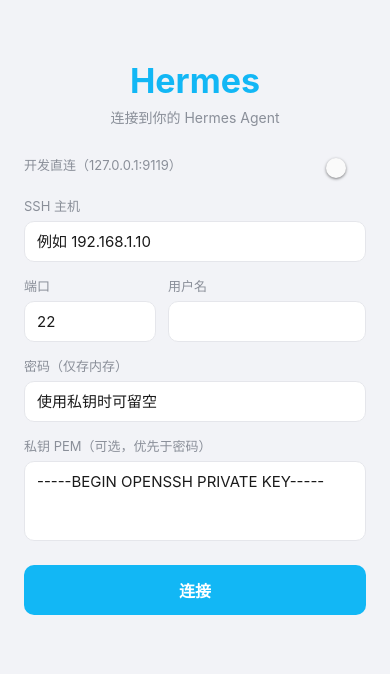
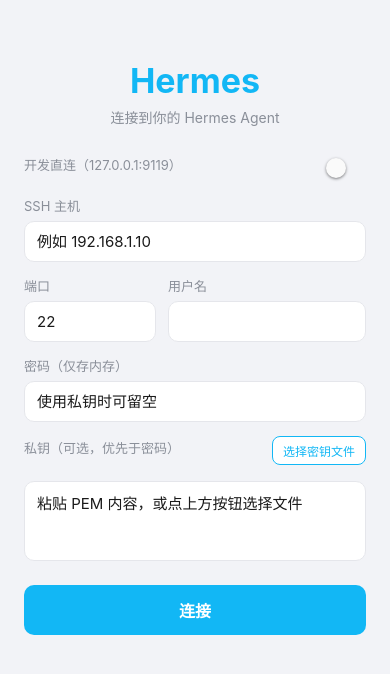
Before and after one commit to CobyLee66/HermesChat, a React Native app: screen /ConnectionSetup in a window 390 px wide. Both pictures are taken after a click on the element 346 px from the left and 167 px from the top of the page. Shown: the top 674 px of the page. Built offline with nearby package versions, Linux system fonts and the light colour scheme.

Commit message:
fix: allow cleartext HTTP/WS for LAN, SSH key file picker, hermes app icon
- manifestPlaceholders usesCleartextTraffic=true (release 默认禁明文导致直连失败)
- ConnectionSetupScreen: 选择私钥文件按钮（document-picker + fs）
- 应用图标换成 hermes-agent.png 全密度

```diff
--- a/package.json
+++ b/package.json
@@ -16,6 +16,8 @@
     "@react-navigation/native-stack": "^7.18.10",
     "react": "19.2.3",
     "react-native": "0.87.1",
+    "react-native-document-picker": "^9.3.1",
+    "react-native-fs": "^2.20.0",
     "react-native-safe-area-context": "^5.5.2",
     "react-native-screens": "^4.27.0",
     "zustand": "^5.0.15"
--- a/src/screens/ConnectionSetupScreen.tsx
+++ b/src/screens/ConnectionSetupScreen.tsx
@@ -1,6 +1,7 @@
 import React, {useEffect} from 'react';
 import {
   ActivityIndicator,
+  Alert,
   KeyboardAvoidingView,
   Platform,
   ScrollView,
@@ -13,6 +14,8 @@
 } from 'react-native';
 import {useNavigation} from '@react-navigation/native';
 import type {NativeStackNavigationProp} from '@react-navigation/native-stack';
+import DocumentPicker from 'react-native-document-picker';
+import RNFS from 'react-native-fs';
 
 import {useConnectionStore} from '../store/connection';
 import {Colors} from '../components/theme';
@@ -24,6 +27,24 @@
   const navigation = useNavigation<Nav>();
   const {config, setConfig, state, error, connect, loadPersisted} =
     useConnectionStore();
+  const [keyFileName, setKeyFileName] = React.useState('');
+
+  const pickKeyFile = async () => {
+    try {
+      const res = await DocumentPicker.pickSingle({
+        type: DocumentPicker.types.allFiles,
+        copyTo: 'cachesDirectory',
+      });
+      const uri = res.fileCopyUri ?? res.uri;
+      const content = await RNFS.readFile(uri, 'utf8');
+      setConfig({privateKey: content});
+      setKeyFileName(res.name ?? '已选择');
+    } catch (e) {
+      if (!DocumentPicker.isCancel(e)) {
+        Alert.alert('读取密钥文件失败', String(e));
+      }
+    }
+  };
 
   useEffect(() => {
     loadPersisted();
@@ -126,12 +147,25 @@
               secureTextEntry
               autoCapitalize="none"
             />
-            <Text style={styles.label}>私钥 PEM（可选，优先于密码）</Text>
+            <View style={styles.rowBetween}>
+              <Text style={styles.label}>私钥（可选，优先于密码）</Text>
+              <TouchableOpacity
+                style={styles.smallButton}
+                onPress={pickKeyFile}
+                activeOpacity={0.8}>
+                <Text style={styles.smallButtonText} numberOfLines={1}>
+                  {keyFileName ? `已选: ${keyFileName}` : '选择密钥文件'}
+                </Text>
+              </TouchableOpacity>
+            </View>
             <TextInput
               style={[styles.input, styles.multiline]}
               value={config.privateKey}
-              onChangeText={v => setConfig({privateKey: v})}
-              placeholder="-----BEGIN OPENSSH PRIVATE KEY-----"
+              onChangeText={v => {
+                setConfig({privateKey: v});
+                if (!v) setKeyFileName('');
+              }}
+              placeholder="粘贴 PEM 内容，或点上方按钮选择文件"
               multiline
               autoCapitalize="none"
               autoCorrect={false}
@@ -211,6 +245,16 @@
     justifyContent: 'space-between',
     marginBottom: 16,
   },
+  smallButton: {
+    backgroundColor: Colors.card,
+    borderRadius: 8,
+    borderWidth: 1,
+    borderColor: Colors.accent,
+    paddingHorizontal: 10,
+    paddingVertical: 5,
+    maxWidth: 180,
+  },
+  smallButtonText: {color: Colors.accent, fontSize: 12},
   flex2: {flex: 2},
   flex3: {flex: 3},
   button: {
```
Also changed, not shown: 12 other files (tests, documents, lock files or other folders).
